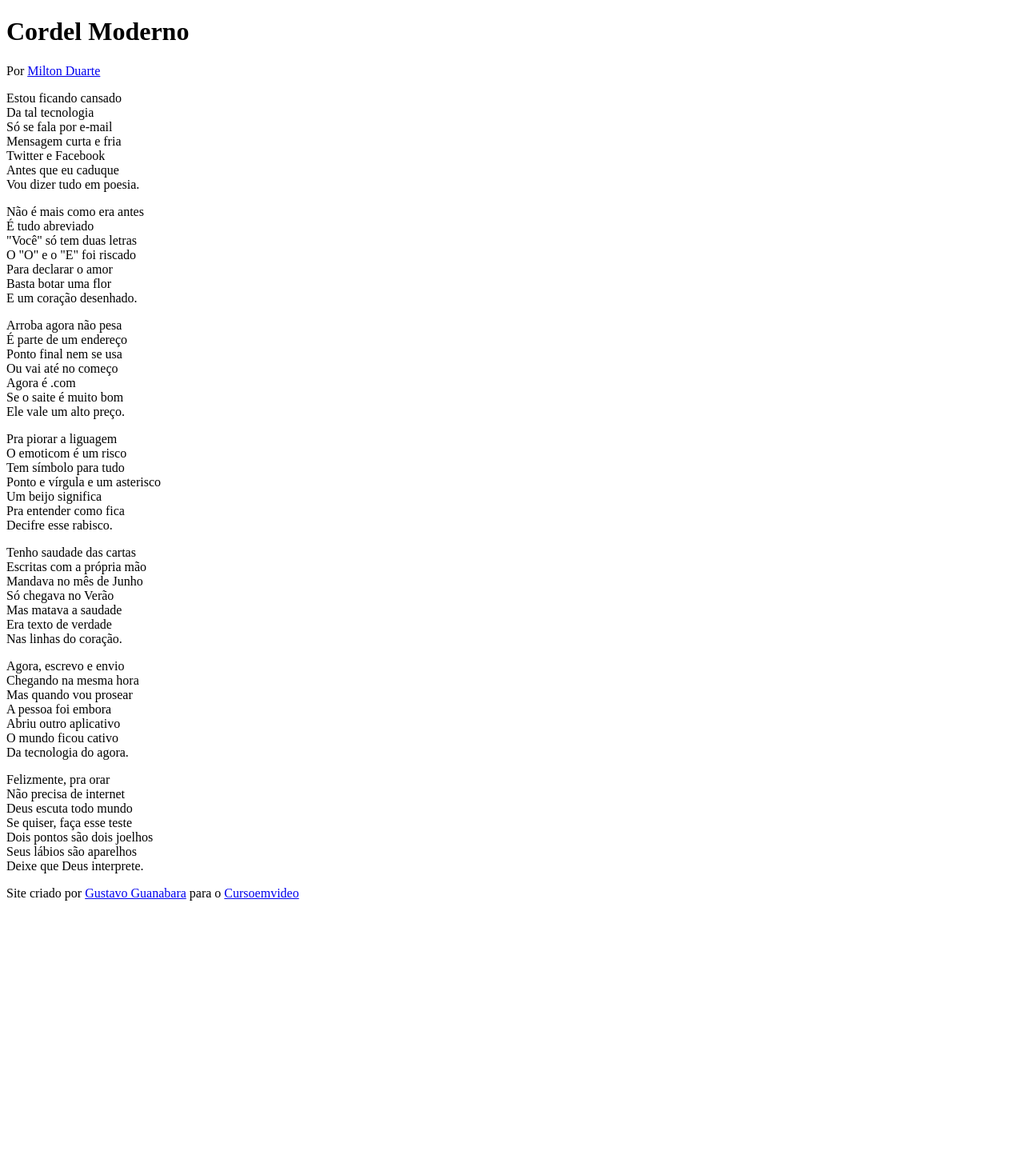
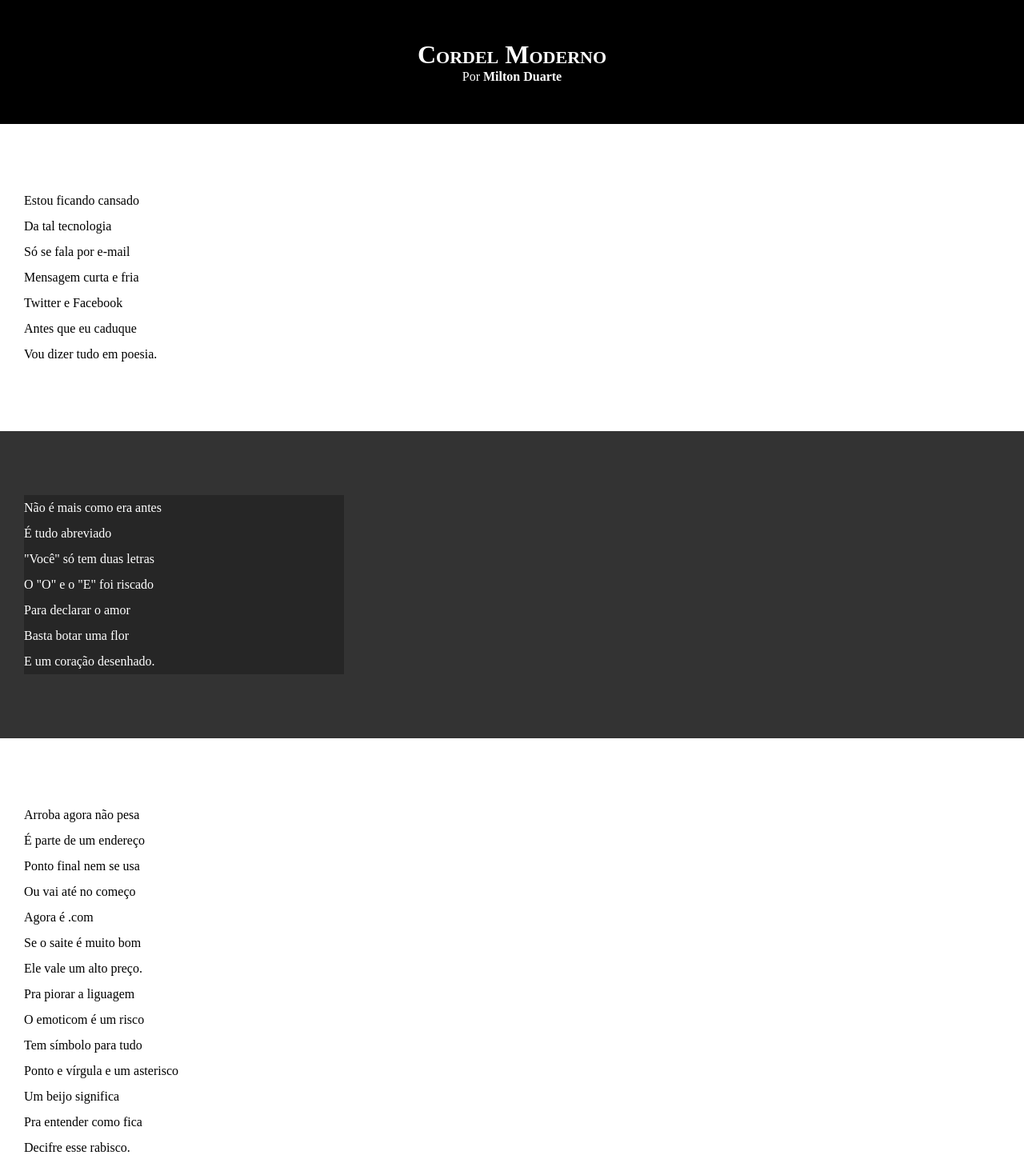
Before and after one commit to Josh341/projeto-cordel, a plain HTML site: page index.html in a window 1280 px wide. Shown: the top 1454 px of the page at 80% size. Before the commit the page ends 1142 px from the top, so only its background shows below. Drawn offline with Linux system fonts and the light colour scheme.

Commit message:
Atualização

```diff
--- a/index.html
+++ b/index.html
@@ -4,6 +4,7 @@
     <meta charset="UTF-8">
     <meta http-equiv="X-UA-Compatible" content="IE=edge">
     <meta name="viewport" content="width=device-width, initial-scale=1.0">
+    <link rel="stylesheet" href="style.css">
     <title>Cordel Moderno</title>
 </head>
 <body>
@@ -11,7 +12,7 @@
         <h1>Cordel Moderno</h1>
         <p>Por <a href="https://www.recantodasletras.com.br/poesias/3186743" target="_blank" rel="external">Milton Duarte</a></p>
     </header>
-    <section>
+    <section class="normal">
         <p>
             Estou ficando cansado<br>
             Da tal tecnologia<br>
@@ -22,7 +23,7 @@
             Vou dizer tudo em poesia.<br>
         </p>
     </section>
-    <section>
+    <section class="imagem">
         <p>
             Não é mais como era antes<br>
             É tudo abreviado<br>
@@ -33,7 +34,7 @@
             E um coração desenhado.<br>
         </p>
     </section>
-    <section>
+    <section class="normal">
         <p>
             Arroba agora não pesa<br>
             É parte de um endereço<br>
@@ -53,7 +54,7 @@
             Decifre esse rabisco.<br>
         </p>
     </section>
-    <section>
+    <section class="imagem">
         <p>
             Tenho saudade das cartas<br>
             Escritas com a própria mão<br>
@@ -64,7 +65,7 @@
             Nas linhas do coração.<br>
         </p>
     </section>
-    <section>
+    <section class="normal">
         <p>
             Agora, escrevo e envio<br>
             Chegando na mesma hora<br>
--- /dev/null
+++ b/style.css
@@ -0,0 +1,70 @@
+@charset "UTF-8";
+
+:root {
+    --cor-preta: #000000;
+    --cor-branca: #ffffff;
+    --cor-fundo: #a9a9a9;
+    --cor-cinza: #333333;
+}
+
+* {
+    margin: 0;
+    padding: 0;
+    box-sizing: border-box;
+}
+
+html, body {
+    min-height: 100vh;
+    background-color: var(--cor-fundo);
+}
+
+header {
+    color: var(--cor-branca);
+    background-color: var(--cor-preta);
+    text-align: center;
+    padding: 50px 0;
+}
+
+header h1 {
+    font-variant: small-caps;
+}
+
+a {
+    color: var(--cor-branca);
+    text-decoration: none;
+    font-weight: bolder;
+}
+
+a:hover {
+    text-decoration: underline;
+}
+
+section.normal {
+    color: var(--cor-preta);
+    background-color: var(--cor-branca);
+}
+
+section {
+    padding: 10vh 0 10vh 30px;
+    line-height: 2em;
+}
+
+section.imagem {
+    color: var(--cor-branca);
+    background-color: var(--cor-cinza);
+}
+
+section.imagem p {
+    width: 400px;
+    background-color: rgba(0, 0, 0, 0.253);
+}
+
+footer {
+    background-color: var(--cor-preta);
+    text-align: center;
+    padding: 10px;
+}
+
+footer p {
+    color: var(--cor-branca);
+}
```
